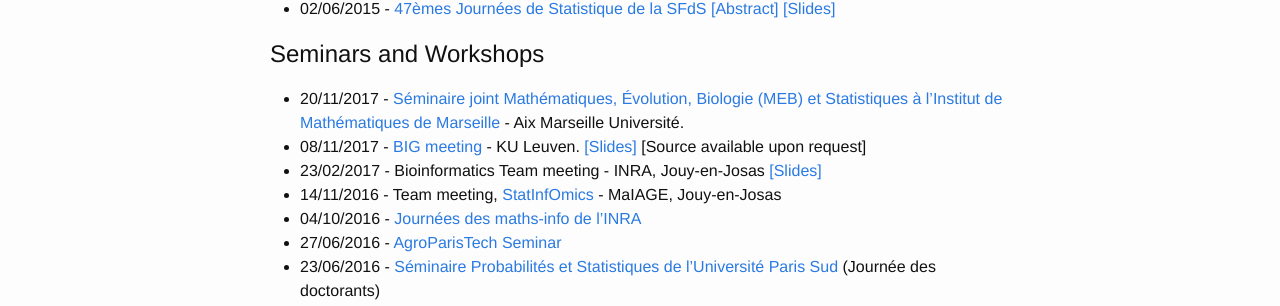
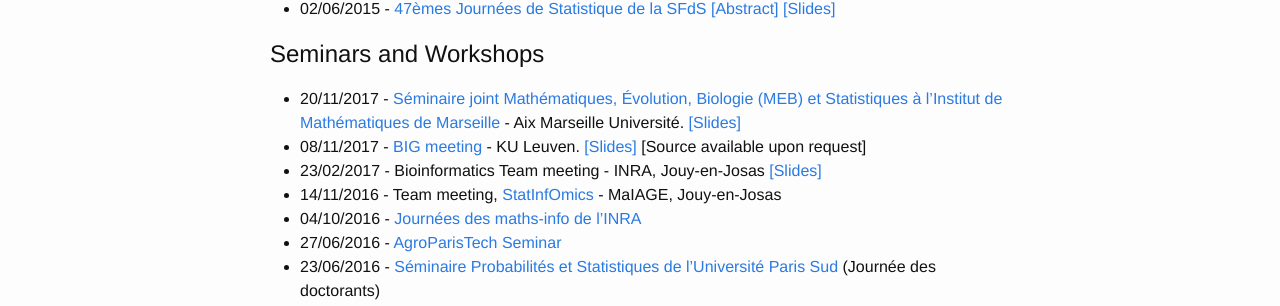
Before and after one commit to pbastide/pbastide.github.io, a Jekyll site: the page built from publi.md, in a window 1280 px wide. Shown: the part 701-1007 px from the top of the page. Built offline with Jekyll 4.4.1, drawn with Linux system fonts in a browser that asks for light colours.

Commit message:
Add Marseille slides.

```diff
--- a/publi.md
+++ b/publi.md
@@ -25,7 +25,7 @@ weight: 3
 * 02/06/2015 - [47èmes Journées de Statistique de la SFdS](http://jds2015.sfds.asso.fr/) [[Abstract]]({{site.baseurl}}/docs/SFdS_2015_v2.pdf) [[Slides]]({{site.baseurl}}/docs/20150602_JdS.pdf)
 
 # Seminars and Workshops
-* 20/11/2017 - [Séminaire joint Mathématiques, Évolution, Biologie (MEB) et Statistiques à l'Institut de Mathématiques de Marseille](https://www.i2m.univ-amu.fr/Seminaire-Mathematiques-Evolution-Biologie-MEB?lang=fr) - Aix Marseille Université.
+* 20/11/2017 - [Séminaire joint Mathématiques, Évolution, Biologie (MEB) et Statistiques à l'Institut de Mathématiques de Marseille](https://www.i2m.univ-amu.fr/Seminaire-Mathematiques-Evolution-Biologie-MEB?lang=fr) - Aix Marseille Université. [[Slides]]({{site.baseurl}}/docs/20171120_I2M.pdf)
 * 08/11/2017 - [BIG meeting](https://gbiomed.kuleuven.be/english/networks/big/monthly-big-meetings) - KU Leuven. [[Slides]]({{site.baseurl}}/docs/20171108_BIG.pdf) [Source available upon request]
 * 23/02/2017 - Bioinformatics Team meeting - INRA, Jouy-en-Josas [[Slides]]({{site.baseurl}}/docs/20170223_bioinfo.pdf)
 * 14/11/2016 - Team meeting, [StatInfOmics](http://maiage.jouy.inra.fr/?q=fr/StatInfOmics) - MaIAGE, Jouy-en-Josas
```
Also changed, not shown: 1 other file.
